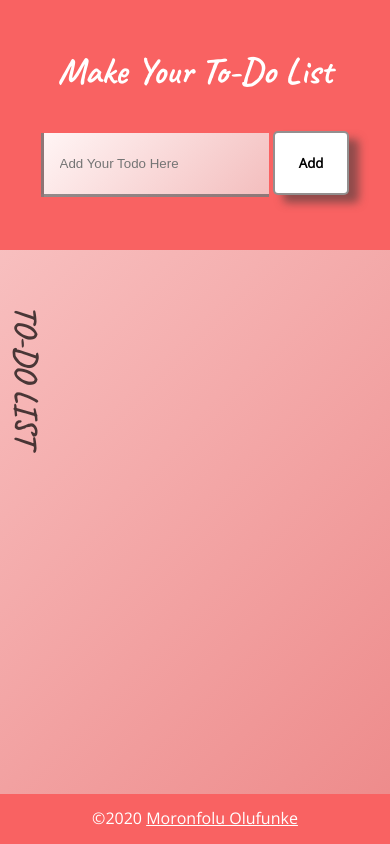
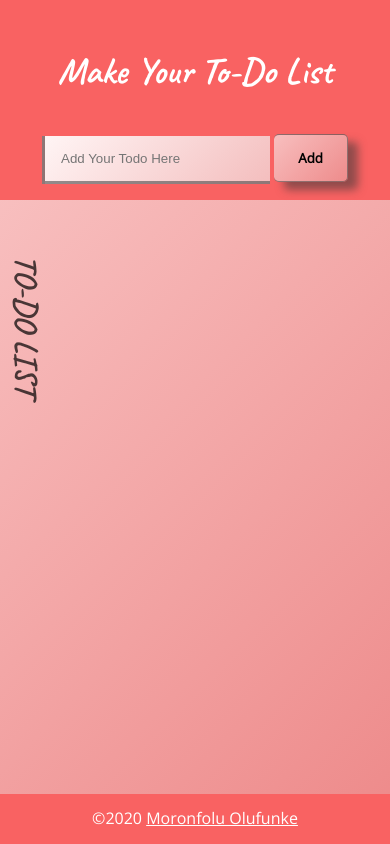
Before and after one commit to MoeRayo/Dev-Task-TodoList, a website: page index.html in a window 390 px wide. Drawn offline with nearby package versions, Linux system fonts and the light colour scheme.

Commit message:
bug: fixes the input height on mobile devices

```diff
--- a/css/base/responsiveness.css
+++ b/css/base/responsiveness.css
@@ -10,14 +10,21 @@
 }
 
 @media (max-width: 599px) {
+  .wrapper {
+    grid-template-rows: 200px auto 50px;
+  }
+
   h1 {
     font-family: "Caveat", cursive;
     font-size: 2.3rem;
-    margin-bottom: 2.3rem;
   }
 
   input {
     width: 70%;
+  }
+
+  main {
+    padding: 1rem 1.5rem;
   }
 
   main div {
@@ -32,6 +39,6 @@
   }
 
   span {
-    bottom: 125px;
+    bottom: 68px;
   }
 }
--- a/css/layout/header.css
+++ b/css/layout/header.css
@@ -14,7 +14,7 @@ h1 {
 }
 
 input {
-  height: 4rem;
+  height: 3rem;
   padding: 0 1rem;
   width: 45%;
   background: linear-gradient(135deg, hsl(0, 100%, 98%), hsl(0, 70%, 85%));
@@ -40,16 +40,18 @@ span {
 }
 
 header button {
-  background-color: #fff;
-  height: 4rem;
+  background: linear-gradient(135deg, hsl(0, 80%, 86%), hsl(0, 74%, 74%));
+  height: 3rem;
   padding: 0.5rem 1.5rem;
-  border: 2px solid #413a3a91;
+  border: 1px solid #413a3a91;
   box-shadow: 10px 8px 9px #413a3a91;
   border-radius: 5px;
   font-family: "Open Sans", sans-serif;
   font-weight: bold;
+  border-left: none;
 }
 
 header button:hover {
-  background: linear-gradient(135deg, hsl(0, 100%, 98%), hsl(0, 70%, 85%));
+  background: #fff;
+  border-left: 1px solid #413a3a91;
 }
--- a/css/main.css
+++ b/css/main.css
@@ -5,5 +5,5 @@
 @import url(./layout/footer.css);
 @import url(./components/buttons.css);
 @import url(./layout/list.css);
+@import url(./base/base.css);
 @import url(./base/responsiveness.css);
-@import url(./base/base.css);
```
